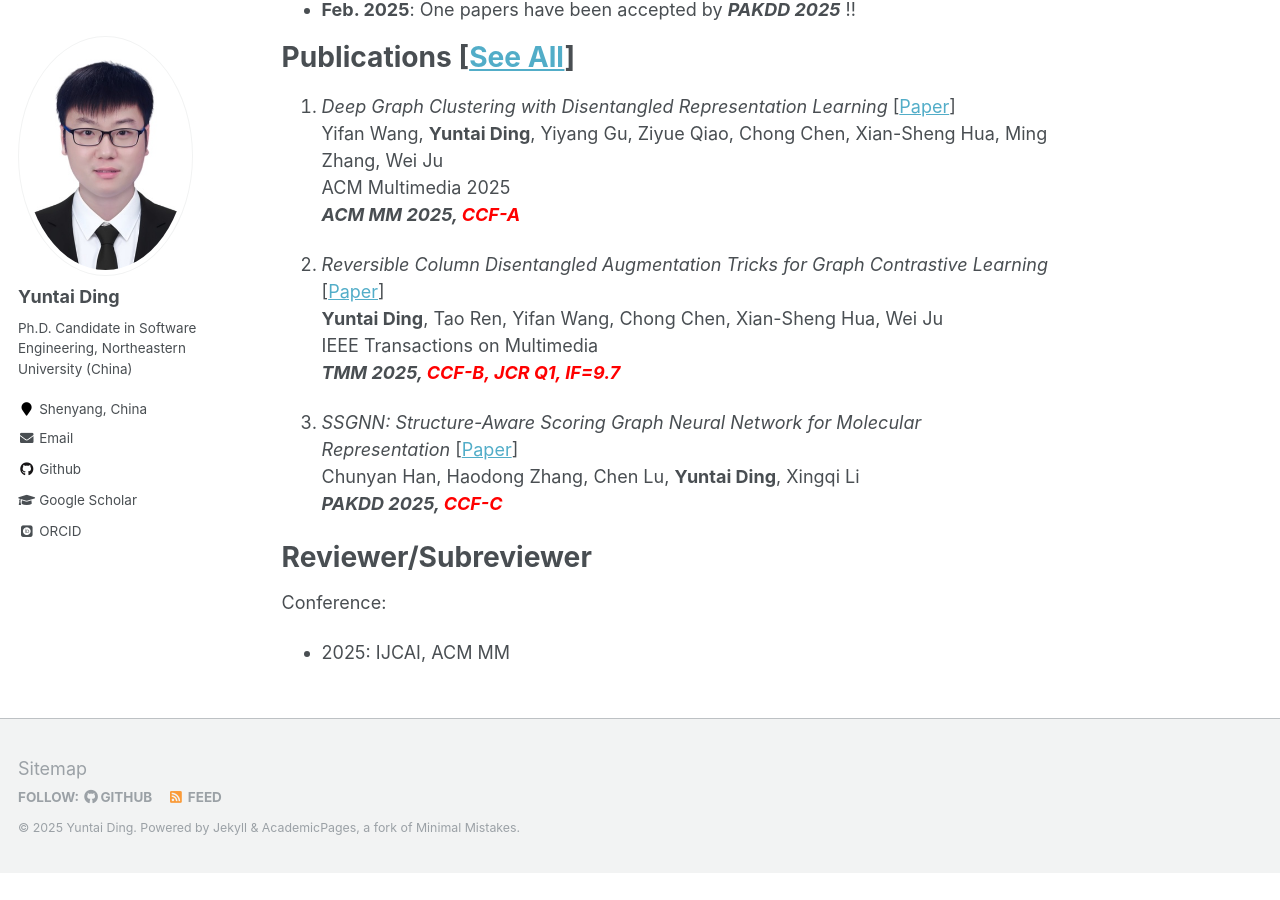
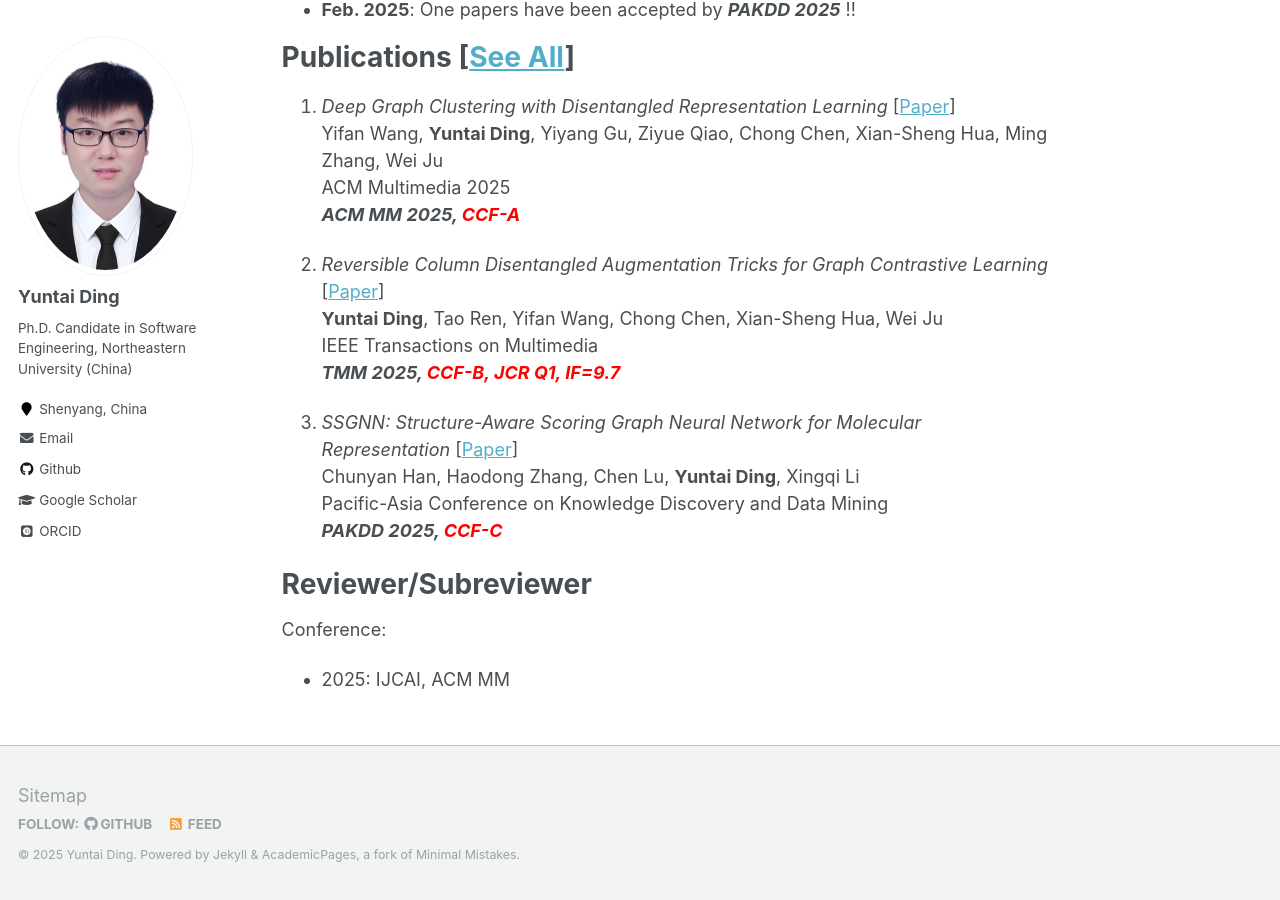
Before and after one commit to BBDing-DYT/BBDing-DYT.github.io, a Jekyll site: the page built from _pages/about.md, in a window 1280 px wide and 900 px high, scrolled down 609 px. Built offline with Jekyll 4.4.1, drawn with Linux system fonts in a browser that asks for light colours; some web fonts are replaced; before the commit the page ends 1482 px from its top, so only the background shows below that.

Commit message:
Update about.md

```diff
--- a/_pages/about.md
+++ b/_pages/about.md
@@ -37,6 +37,7 @@ IEEE Transactions on Multimedia <br>
 
 3.  *SSGNN: Structure-Aware Scoring Graph Neural Network for Molecular Representation* [[Paper](https://link.springer.com/chapter/10.1007/978-981-96-8298-0_6)] <br>
 Chunyan Han, Haodong Zhang, Chen Lu, **Yuntai Ding**, Xingqi Li <br>
+Pacific-Asia Conference on Knowledge Discovery and Data Mining <br>
 ***PAKDD 2025, <span style="color:red">CCF-C</span>***
 
 Reviewer/Subreviewer
```
